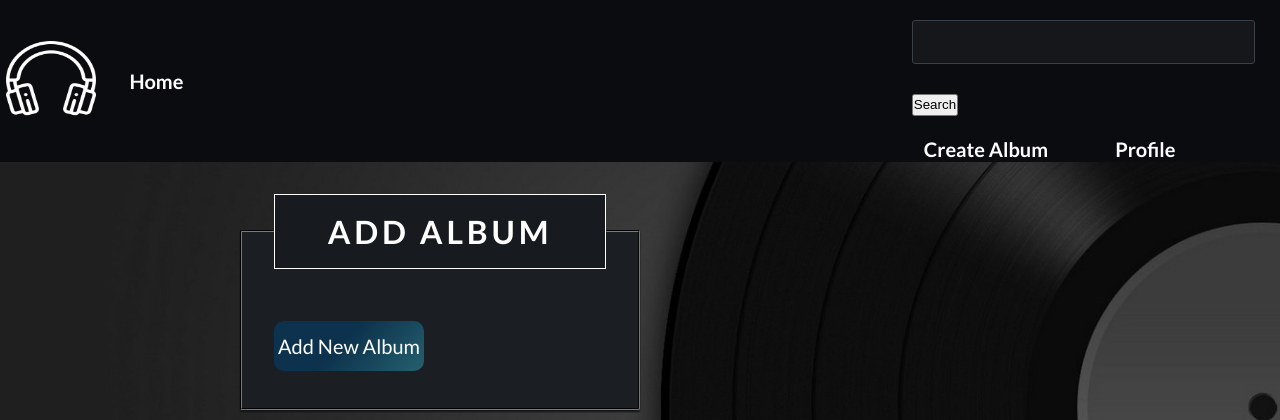
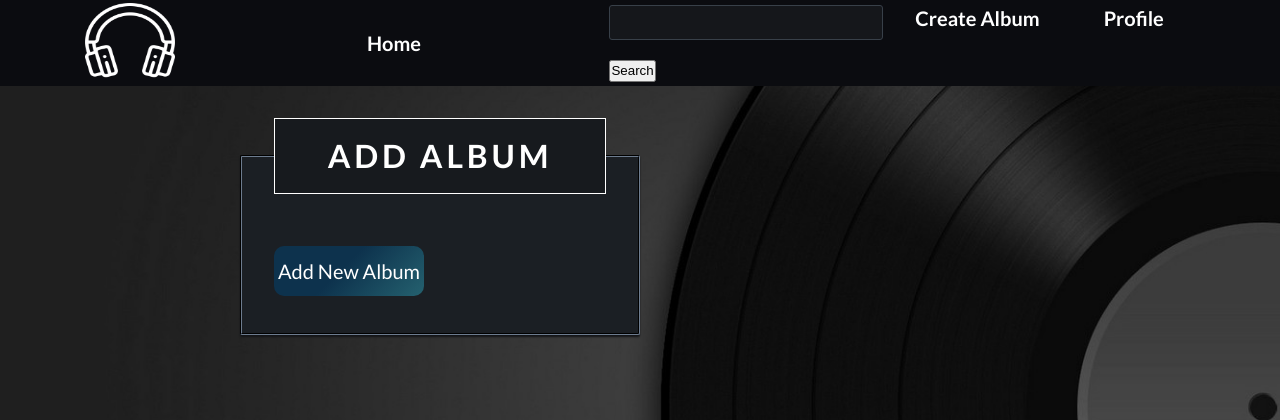
Before and after one commit to m-s-enchev/My_Music_App, a Django app: template templates/album/add-album.html in a window 1280 px wide. Shown: the top 420 px of the page. Run offline with Django 3.2, Linux system fonts and the light colour scheme; the template is opened without the code that fills it: most values are stand-ins (such as "Sample title", 1, 10 or a date in 2020); form fields are guessed from the names that the template uses.

Commit message:
correct search display

```diff
--- a/static/css/home.css
+++ b/static/css/home.css
@@ -22,6 +22,7 @@
     color: white;
 }
 
+
 nav a {
     text-decoration: none;
     color: #8f8f8f;
@@ -30,6 +31,7 @@
     position: relative;
     margin: 20px;
 }
+
 
 nav ul {
     margin: 0 0 0 auto;
@@ -90,11 +92,15 @@
 }
 
 
+.horizontal-menu {
+    display: flex;
+    list-style: none;
+    padding: 0;
+    margin: 0;
+}
+
+/* Style the search field and button */
 .search_field_homepage {
-    text-decoration: none;
-    color: #8f8f8f;
-    font-size: 20px;
-    font-weight: bolder;
-    position: relative;
-    margin: 20px;
+    display: flex;
+    align-items: center; /* Vertically center elements */
 }
```
